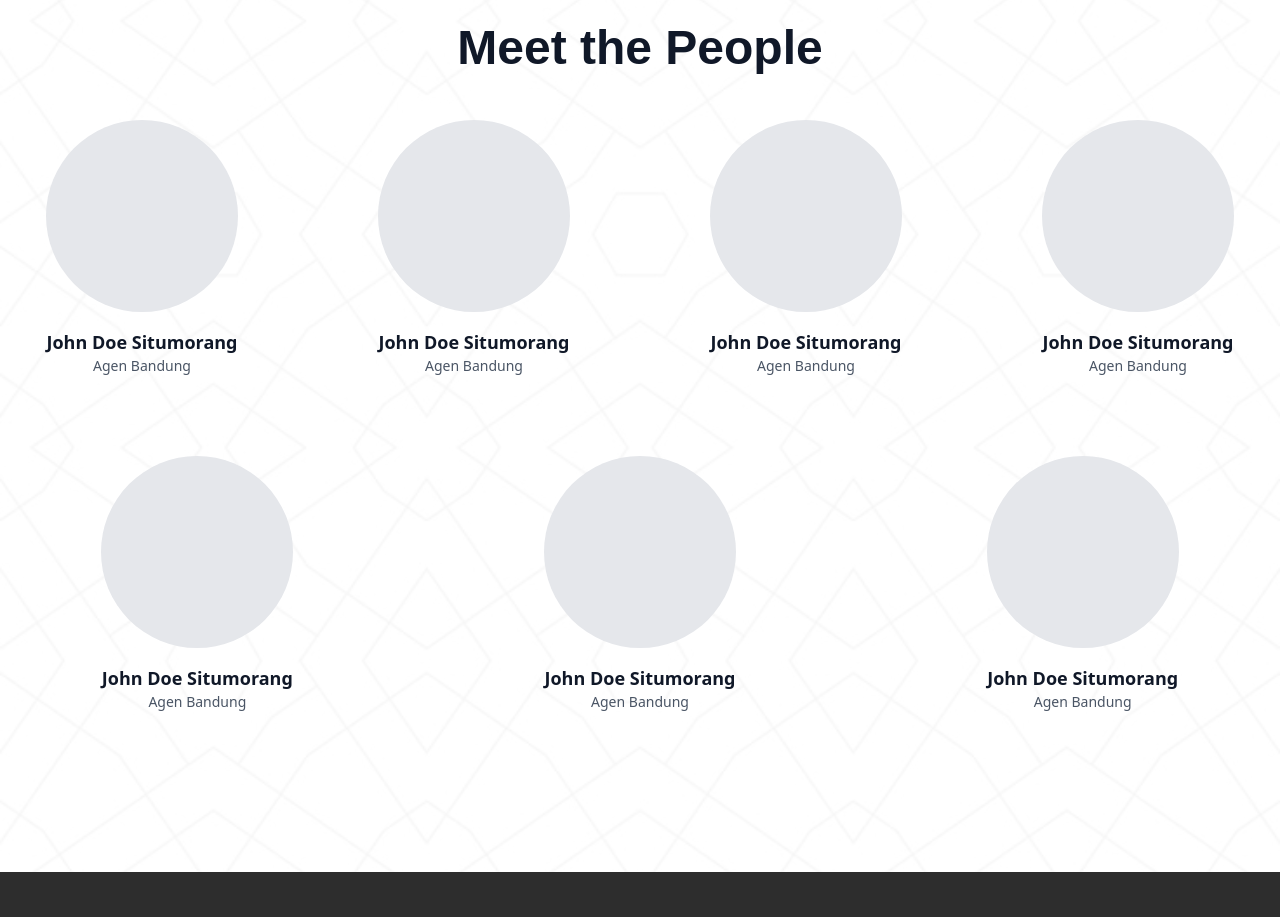
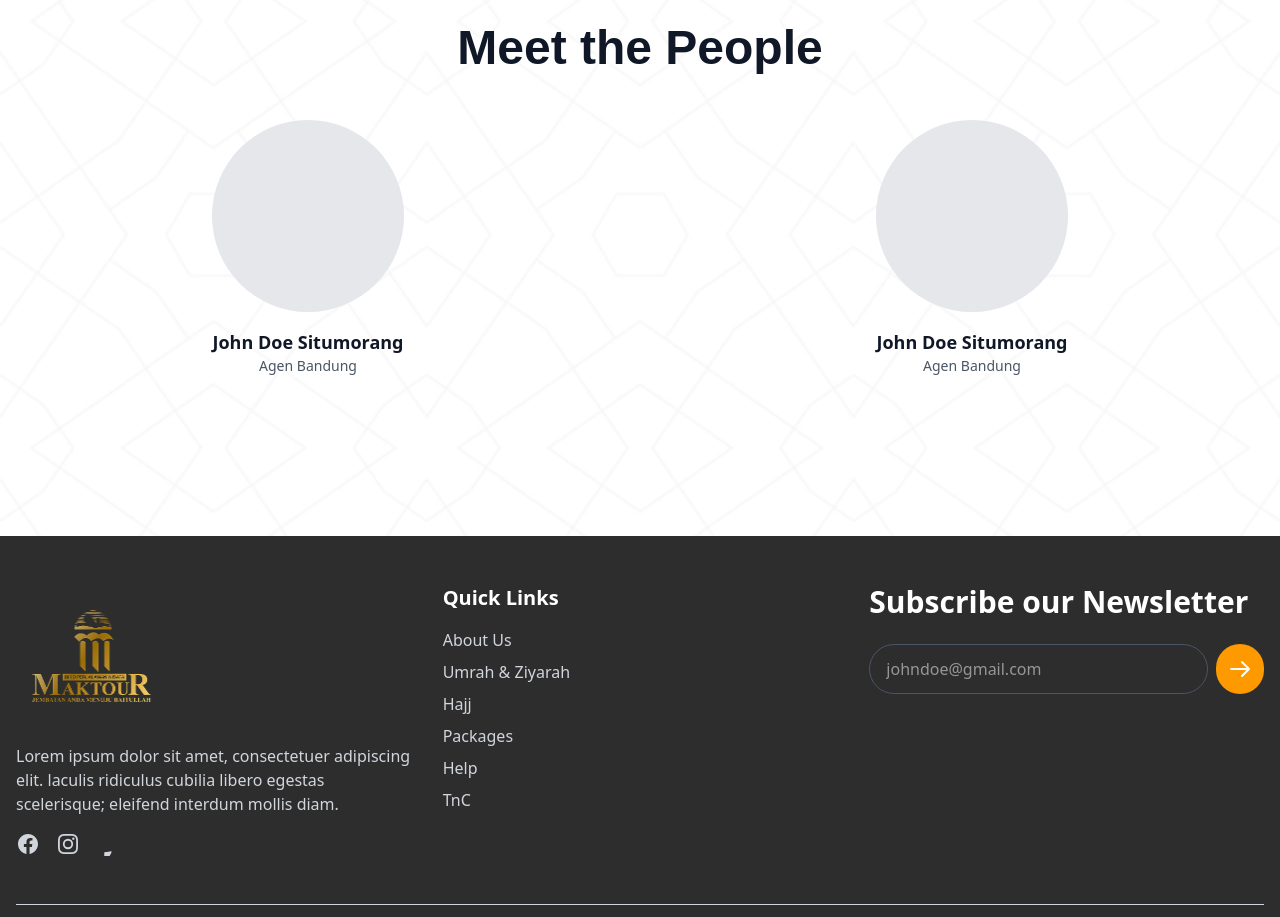
Before and after one commit to nugrahaa878/maktour-web-next, a Next.js app: page /about-us in a window 1280 px wide. Shown: the part 1260-2177 px from the top of the page. Built offline with nearby package versions, Linux system fonts and the light colour scheme; no server answers; a web font is replaced by a local one.

Commit message:
remove people from 6 to 2

```diff
--- a/src/app/about-us/components/MeetThePeople/index.tsx
+++ b/src/app/about-us/components/MeetThePeople/index.tsx
@@ -10,11 +10,6 @@ interface TeamMember {
 }
 
 const teamMembers: TeamMember[] = [
-  { name: 'John Doe Situmorang', role: 'Agen Bandung' },
-  { name: 'John Doe Situmorang', role: 'Agen Bandung' },
-  { name: 'John Doe Situmorang', role: 'Agen Bandung' },
-  { name: 'John Doe Situmorang', role: 'Agen Bandung' },
-  { name: 'John Doe Situmorang', role: 'Agen Bandung' },
   { name: 'John Doe Situmorang', role: 'Agen Bandung' },
   { name: 'John Doe Situmorang', role: 'Agen Bandung' },
 ];
```
